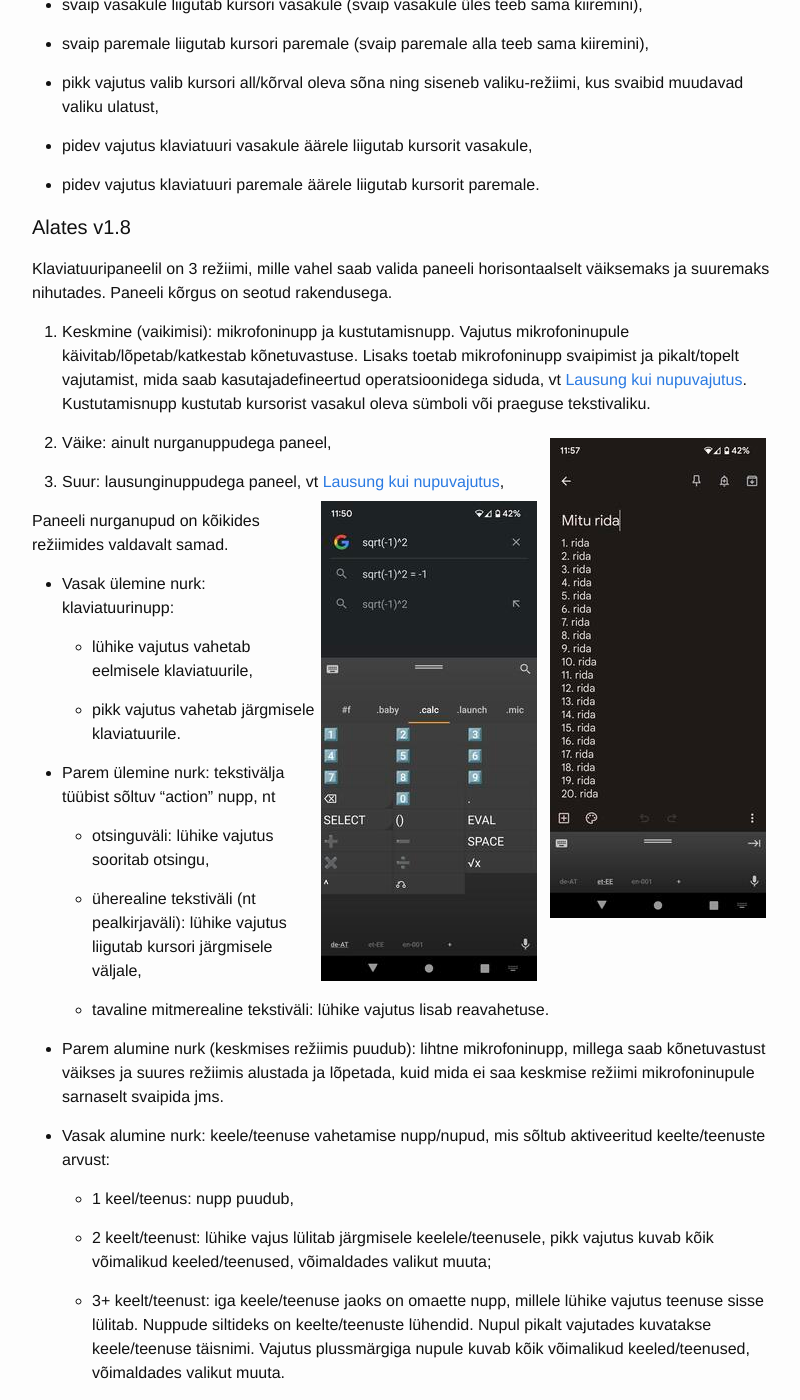
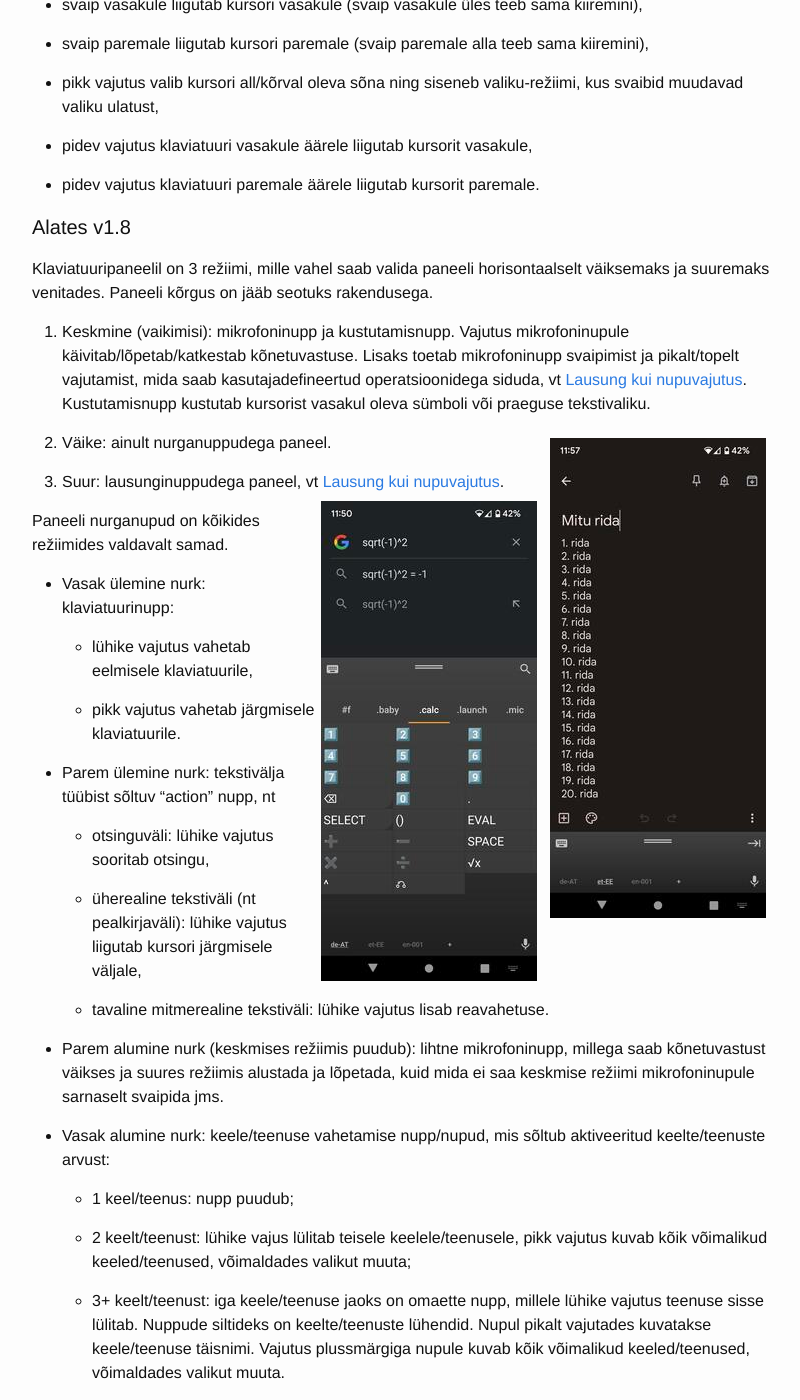
Before and after one commit to Kaljurand/K6nele, a Jekyll site: the page built from docs/et/user_guide.md, in a window 1280 px wide and 1400 px high, scrolled down 9335 px. Shown: the whole window, without its empty margins (238-1038 px from the left). Built offline with Jekyll 4.4.1, drawn with Linux system fonts in a browser that asks for light colours; comment, search, counter and statistics services are not loaded; some of the changed text lies outside the part shown.

Commit message:
Fix some typos in the user guide

```diff
--- a/docs/et/user_guide.md
+++ b/docs/et/user_guide.md
@@ -264,7 +264,7 @@ Paneel:
 #### Alates v1.8
 
 Klaviatuuripaneelil on 3 režiimi, mille vahel saab valida paneeli horisontaalselt väiksemaks ja suuremaks
-nihutades. Paneeli kõrgus on seotud rakendusega.
+venitades. Paneeli kõrgus on jääb seotuks rakendusega.
 
 1. Keskmine (vaikimisi): mikrofoninupp ja kustutamisnupp.
    Vajutus mikrofoninupule käivitab/lõpetab/katkestab kõnetuvastuse.
@@ -272,10 +272,10 @@ nihutades. Paneeli kõrgus on seotud rakendusega.
    saab kasutajadefineertud operatsioonidega siduda, vt [Lausung kui nupuvajutus](#lausung-kui-nupuvajutus).
    Kustutamisnupp kustutab kursorist vasakul oleva sümboli või praeguse tekstivaliku.
 
-2. Väike: ainult nurganuppudega paneel,
+2. Väike: ainult nurganuppudega paneel.
    <img style="float: right" title="Ekraanipilt: ainult nurganupudega paneel" alt="Ekraanipilt: ainult nurganupudega paneel." src="{{ site.baseurl }}/images/et/Screenshot_20220206-115735.jpg">
 
-3. Suur: lausunginuppudega paneel, vt [Lausung kui nupuvajutus](#lausung-kui-nupuvajutus),
+3. Suur: lausunginuppudega paneel, vt [Lausung kui nupuvajutus](#lausung-kui-nupuvajutus).
    <img style="float: right" title="Ekraanipilt: lausunginuppudega paneel" alt="Ekraanipilt: lausunginuppudega paneel." src="{{ site.baseurl }}/images/et/Screenshot_20220206-115017.jpg">
 
 Paneeli nurganupud on kõikides režiimides valdavalt samad.
@@ -300,9 +300,9 @@ Paneeli nurganupud on kõikides režiimides valdavalt samad.
 
 - Vasak alumine nurk: keele/teenuse vahetamise nupp/nupud, mis sõltub aktiveeritud keelte/teenuste arvust:
 
-  - 1 keel/teenus: nupp puudub,
+  - 1 keel/teenus: nupp puudub;
 
-  - 2 keelt/teenust: lühike vajus lülitab järgmisele keelele/teenusele, pikk vajutus kuvab kõik võimalikud keeled/teenused, võimaldades valikut muuta;
+  - 2 keelt/teenust: lühike vajus lülitab teisele keelele/teenusele, pikk vajutus kuvab kõik võimalikud keeled/teenused, võimaldades valikut muuta;
 
   - 3+ keelt/teenust: iga keele/teenuse jaoks on omaette nupp, millele lühike vajutus teenuse sisse lülitab.
     Nuppude siltideks on keelte/teenuste lühendid. Nupul pikalt vajutades kuvatakse keele/teenuse täisnimi.
```
Also changed, not shown: other parts of docs/et/user_guide.md (+1 -1 lines).
